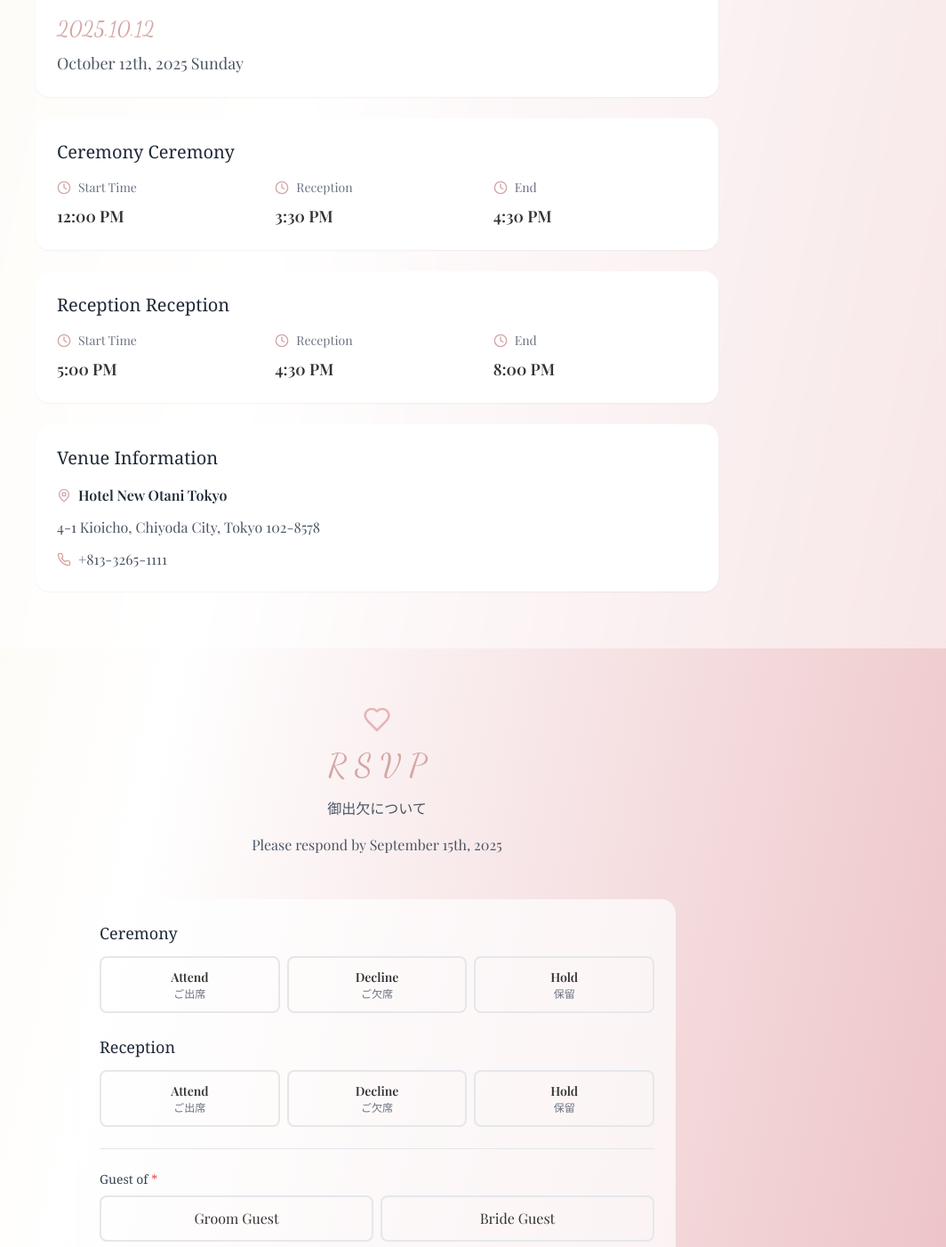
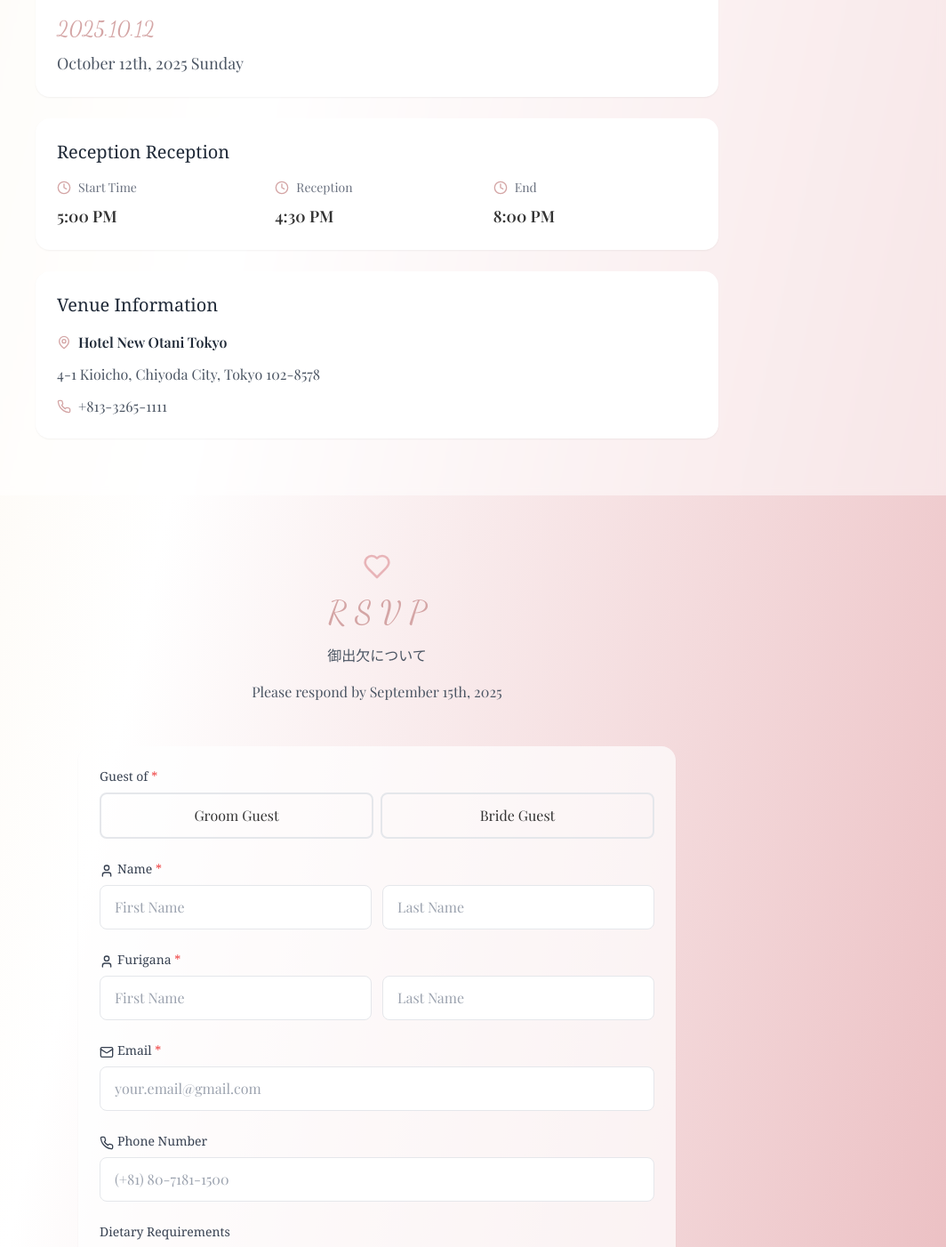
Before and after one commit to ReziMiho/ReziMiho, a React (Vite) app: page / in a window 1280 px wide. Shown: the part 3446-4848 px from the top of the page at 89% size, without its empty margins (216-1280 px from the left). Built offline with nearby package versions, Linux system fonts and the light colour scheme.

Commit message:
update rsvp

```diff
--- a/src/components/Details.tsx
+++ b/src/components/Details.tsx
@@ -48,9 +48,6 @@ const Details = () => {
           <div className="flex justify-center mb-4">
             <Clock className="w-8 h-8 text-dusty-rose" />
           </div>
-          <h3 className="text-2xl font-serif text-gray-800 mb-2">{t.ceremony}</h3>
-          <p className="text-xl text-gray-600 mb-1">{t.ceremonyTime}</p>
-          <p className="text-lg text-gray-500">{t.receptionFollow}</p>
         </motion.div>
 
         {/* Location */}
@@ -66,18 +63,6 @@ const Details = () => {
             </div>
           </div>
         </motion.div>
-
-        {/* Dress code */}
-        <motion.div
-          variants={itemVariants}
-          className="mt-12 p-6 bg-champagne/30 rounded-lg"
-        >
-          <h4 className="text-lg font-serif text-gray-800 mb-2">{t.dressCode}</h4>
-          <p className="text-gray-600">{t.cocktailAttire}</p>
-          <p className="text-sm text-gray-500 mt-1">
-            {t.dressCodeSuggestion}
-          </p>
-        </motion.div>
       </motion.div>
     </section>
   )
--- a/src/components/PartyInfo.tsx
+++ b/src/components/PartyInfo.tsx
@@ -33,40 +33,6 @@ const PartyInfo = () => {
             {t.weddingDate}
           </div>
           <div className="text-lg text-gray-600">{t.dateValue}</div>
-        </motion.div>
-
-        {/* Ceremony */}
-        <motion.div
-          initial={{ opacity: 0, x: 30 }}
-          whileInView={{ opacity: 1, x: 0 }}
-          viewport={{ once: true }}
-          transition={{ duration: 0.6, delay: 0.4 }}
-          className="bg-white rounded-2xl p-6 mb-6 shadow-sm"
-        >
-          <h3 className="text-xl font-serif text-gray-800 mb-4">{t.ceremony} {t.ceremonyTitle}</h3>
-          <div className="grid grid-cols-1 md:grid-cols-3 gap-4">
-            <div>
-              <div className="flex items-center gap-2 mb-2">
-                <Clock className="w-4 h-4 text-dusty-rose" />
-                <span className="text-sm text-gray-500">{t.startTime}</span>
-              </div>
-              <div className="text-lg font-semibold">12:00 PM</div>
-            </div>
-            <div>
-              <div className="flex items-center gap-2 mb-2">
-                <Clock className="w-4 h-4 text-dusty-rose" />
-                <span className="text-sm text-gray-500">{t.receptionTime}</span>
-              </div>
-              <div className="text-lg font-semibold">3:30 PM</div>
-            </div>
-            <div>
-              <div className="flex items-center gap-2 mb-2">
-                <Clock className="w-4 h-4 text-dusty-rose" />
-                <span className="text-sm text-gray-500">{t.endTime}</span>
-              </div>
-              <div className="text-lg font-semibold">4:30 PM</div>
-            </div>
-          </div>
         </motion.div>
 
         {/* Reception */}
--- a/src/components/RSVPForm.tsx
+++ b/src/components/RSVPForm.tsx
@@ -4,10 +4,8 @@ import { Heart, Mail, Phone, User } from 'lucide-react'
 import { useLanguage } from '../contexts/LanguageContext'
 
 const RSVPForm = () => {
-  const { t, currentLanguage } = useLanguage()
+  const { t } = useLanguage()
   const [formData, setFormData] = useState({
-    ceremonyAttendance: '',
-    receptionAttendance: '',
     guestType: '',
     firstName: '',
     lastName: '',
@@ -47,86 +45,6 @@ const RSVPForm = () => {
         </div>
 
         <div className="bg-white/70 rounded-2xl p-6 shadow-sm">
-          {/* Ceremony Attendance */}
-          <motion.div
-            initial={{ opacity: 0, x: -20 }}
-            whileInView={{ opacity: 1, x: 0 }}
-            viewport={{ once: true }}
-            transition={{ duration: 0.6, delay: 0.2 }}
-            className="mb-6"
-          >
-            <h3 className="text-lg font-serif text-gray-800 mb-3">{t.ceremonyTitle}</h3>
-            <div className="grid grid-cols-3 gap-2">
-              {['attend', 'decline', 'pending'].map((option) => (
-                <label key={option} className="cursor-pointer">
-                  <input
-                    type="radio"
-                    name="ceremonyAttendance"
-                    value={option}
-                    onChange={handleInputChange}
-                    className="sr-only"
-                  />
-                  <div className={`p-3 rounded-lg border-2 text-center transition-all ${
-                    formData.ceremonyAttendance === option
-                      ? 'border-dusty-rose bg-dusty-rose/10 text-dusty-rose'
-                      : 'border-gray-200 hover:border-dusty-rose/50'
-                  }`}>
-                    <div className="text-sm font-semibold">
-                      {option === 'attend' ? t.attend : option === 'decline' ? t.decline : t.hold}
-                    </div>
-                    <div className="text-xs text-gray-500">
-                      {currentLanguage === 'en'
-                        ? (option === 'attend' ? t.attendJa : option === 'decline' ? t.declineJa : t.holdJa)
-                        : (option === 'attend' ? t.attendJa : option === 'decline' ? t.declineJa : t.holdJa)
-                      }
-                    </div>
-                  </div>
-                </label>
-              ))}
-            </div>
-          </motion.div>
-
-          {/* Reception Attendance */}
-          <motion.div
-            initial={{ opacity: 0, x: 20 }}
-            whileInView={{ opacity: 1, x: 0 }}
-            viewport={{ once: true }}
-            transition={{ duration: 0.6, delay: 0.4 }}
-            className="mb-6"
-          >
-            <h3 className="text-lg font-serif text-gray-800 mb-3">{t.receptionTitle}</h3>
-            <div className="grid grid-cols-3 gap-2">
-              {['attend', 'decline', 'pending'].map((option) => (
-                <label key={option} className="cursor-pointer">
-                  <input
-                    type="radio"
-                    name="receptionAttendance"
-                    value={option}
-                    onChange={handleInputChange}
-                    className="sr-only"
-                  />
-                  <div className={`p-3 rounded-lg border-2 text-center transition-all ${
-                    formData.receptionAttendance === option
-                      ? 'border-dusty-rose bg-dusty-rose/10 text-dusty-rose'
-                      : 'border-gray-200 hover:border-dusty-rose/50'
-                  }`}>
-                    <div className="text-sm font-semibold">
-                      {option === 'attend' ? t.attend : option === 'decline' ? t.decline : t.hold}
-                    </div>
-                    <div className="text-xs text-gray-500">
-                      {currentLanguage === 'en'
-                        ? (option === 'attend' ? t.attendJa : option === 'decline' ? t.declineJa : t.holdJa)
-                        : (option === 'attend' ? t.attendJa : option === 'decline' ? t.declineJa : t.holdJa)
-                      }
-                    </div>
-                  </div>
-                </label>
-              ))}
-            </div>
-          </motion.div>
-
-          <hr className="my-6 border-gray-200" />
-
           {/* Guest Type */}
           <motion.div
             initial={{ opacity: 0, y: 20 }}
@@ -171,6 +89,38 @@ const RSVPForm = () => {
             <label className="block text-sm font-serif text-gray-700 mb-2">
               <User className="w-4 h-4 inline mr-1" />
               {t.name} <span className="text-red-500">{t.required}</span>
+            </label>
+            <div className="grid grid-cols-2 gap-3">
+              <input
+                type="text"
+                name="firstName"
+                placeholder={t.firstName}
+                value={formData.firstName}
+                onChange={handleInputChange}
+                className="w-full px-4 py-3 border border-gray-200 rounded-lg focus:ring-2 focus:ring-dusty-rose/20 focus:border-dusty-rose transition-colors"
+              />
+              <input
+                type="text"
+                name="lastName"
+                placeholder={t.lastName}
+                value={formData.lastName}
+                onChange={handleInputChange}
+                className="w-full px-4 py-3 border border-gray-200 rounded-lg focus:ring-2 focus:ring-dusty-rose/20 focus:border-dusty-rose transition-colors"
+              />
+            </div>
+          </motion.div>
+
+           {/* Furigana */}
+           <motion.div
+            initial={{ opacity: 0, y: 20 }}
+            whileInView={{ opacity: 1, y: 0 }}
+            viewport={{ once: true }}
+            transition={{ duration: 0.6, delay: 0.8 }}
+            className="mb-6"
+          >
+            <label className="block text-sm font-serif text-gray-700 mb-2">
+              <User className="w-4 h-4 inline mr-1" />
+              {t.furigana} <span className="text-red-500">{t.required}</span>
             </label>
             <div className="grid grid-cols-2 gap-3">
               <input
--- a/src/translations/index.ts
+++ b/src/translations/index.ts
@@ -50,7 +50,6 @@ export interface Translations {
   partyInfoSubtitle: string
   date: string
   dateValue: string
-  ceremony: string
   reception: string
   startTime: string
   receptionTime: string
@@ -64,7 +63,6 @@ export interface Translations {
   rsvpTitle: string
   rsvpSubtitle: string
   respondBy: string
-  ceremonyTitle: string
   receptionTitle: string
   attend: string
   decline: string
@@ -77,6 +75,7 @@ export interface Translations {
   groomGuest: string
   brideGuest: string
   name: string
+  furigana: string
   firstName: string
   lastName: string
   email: string
@@ -92,11 +91,6 @@ export interface Translations {
   // Details Section
   dayOfWeek: string
   venue: string
-  ceremonyTime: string
-  receptionFollow: string
-  dressCode: string
-  cocktailAttire: string
-  dressCodeSuggestion: string
 
   // Footer
   thankYou: string
@@ -163,7 +157,6 @@ export const translations: Record<Language, Translations> = {
     partyInfoSubtitle: 'パーティーのご案内',
     date: 'Date',
     dateValue: 'October 12th, 2025 Sunday',
-    ceremony: 'Ceremony',
     reception: 'Reception',
     startTime: 'Start Time',
     receptionTime: 'Reception',
@@ -177,7 +170,6 @@ export const translations: Record<Language, Translations> = {
     rsvpTitle: 'R S V P',
     rsvpSubtitle: '御出欠について',
     respondBy: 'Please respond by September 15th, 2025',
-    ceremonyTitle: 'Ceremony',
     receptionTitle: 'Reception',
     attend: 'Attend',
     decline: 'Decline',
@@ -190,6 +182,7 @@ export const translations: Record<Language, Translations> = {
     groomGuest: 'Groom Guest',
     brideGuest: 'Bride Guest',
     name: 'Name',
+    furigana: 'Furigana',
     firstName: 'First Name',
     lastName: 'Last Name',
     email: 'Email',
@@ -205,11 +198,7 @@ export const translations: Record<Language, Translations> = {
     // Details Section
     dayOfWeek: 'Sunday',
     venue: 'Venue',
-    ceremonyTime: '4:00 PM',
-    receptionFollow: 'Reception to follow',
-    dressCode: 'Dress Code',
-    cocktailAttire: 'Cocktail Attire',
-    dressCodeSuggestion: 'We suggest garden party elegant',
+
 
     // Footer
     thankYou: 'Thank You',
@@ -275,7 +264,6 @@ export const translations: Record<Language, Translations> = {
     partyInfoSubtitle: 'Party Information',
     date: '開催日',
     dateValue: '2025年10月12日 日曜日',
-    ceremony: '挙式',
     reception: '披露宴',
     startTime: '開始時刻',
     receptionTime: '受付',
@@ -289,7 +277,6 @@ export const translations: Record<Language, Translations> = {
     rsvpTitle: 'R S V P',
     rsvpSubtitle: '御出欠について',
     respondBy: '2025年9月15日までにご返答をお願いいたします',
-    ceremonyTitle: '挙式',
     receptionTitle: '披露宴',
     attend: 'ご出席',
     decline: 'ご欠席',
@@ -302,6 +289,7 @@ export const translations: Record<Language, Translations> = {
     groomGuest: '新郎ゲスト',
     brideGuest: '新婦ゲスト',
     name: 'お名前',
+    furigana: 'フリガナ',
     firstName: '姓',
     lastName: '名',
     email: 'メールアドレス',
@@ -317,11 +305,6 @@ export const translations: Record<Language, Translations> = {
     // Details Section
     dayOfWeek: '日曜日',
     venue: '会場',
-    ceremonyTime: '午後4時',
-    receptionFollow: '披露宴は挙式後に開催',
-    dressCode: 'ドレスコード',
-    cocktailAttire: 'カクテルアタイア',
-    dressCodeSuggestion: 'ガーデンパーティーエレガントをお勧めします',
 
     // Footer
     thankYou: 'ありがとうございます',
```
